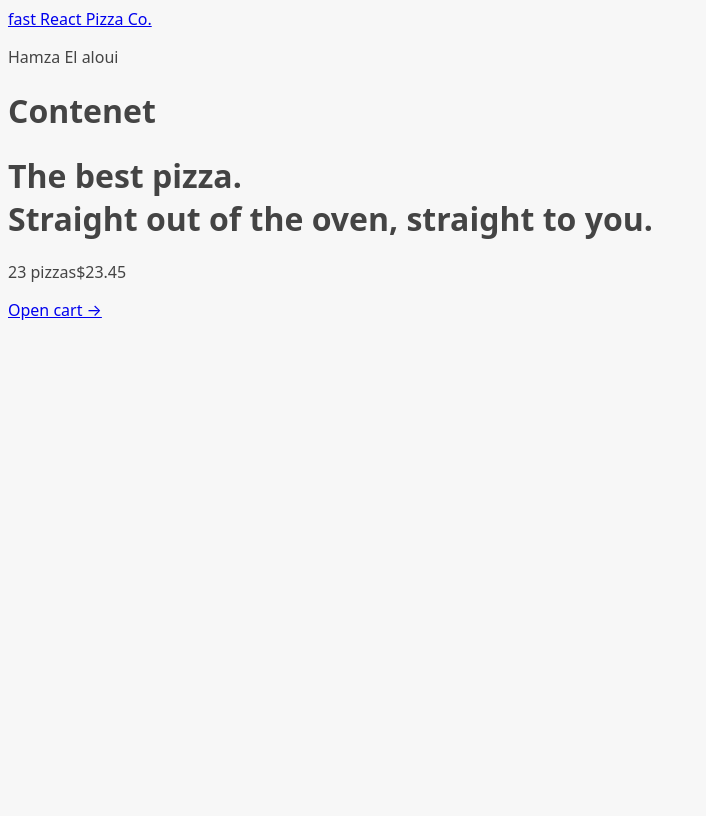
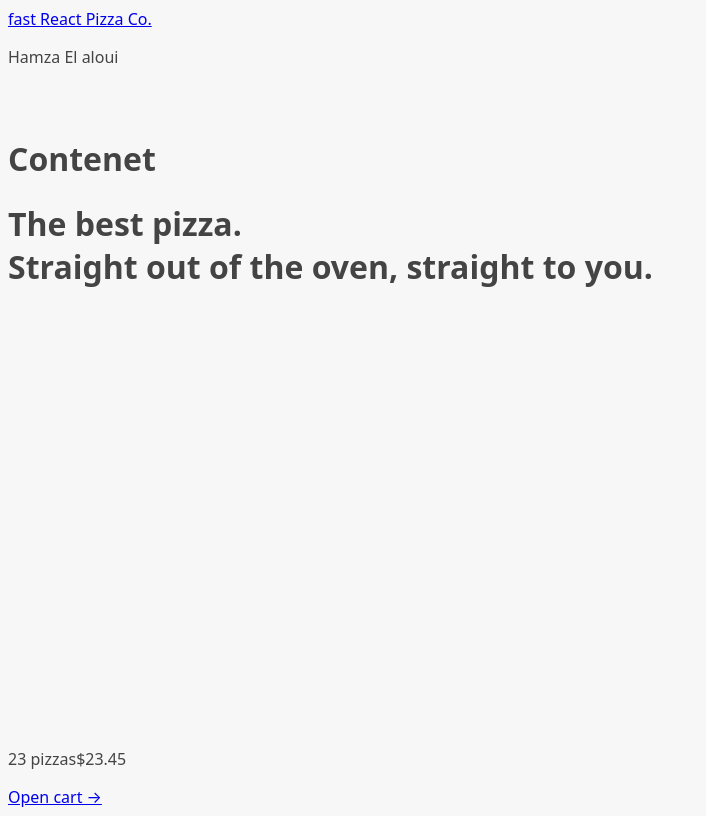
Before and after one commit to HAMZAELALOUI/fast-react-pizza, a React (Vite) app: page / in a window 1280 px wide. Shown: the whole page, without its empty margins (0-706 px from the left). Built offline with nearby package versions, Linux system fonts and the light colour scheme.

Commit message:
Displaying a Loading Indicator

```diff
--- a/src/ui/AppLayouts.jsx
+++ b/src/ui/AppLayouts.jsx
@@ -1,18 +1,22 @@
-import Header from "./Header"
-import CartOverView from '../features/cart/CartOverview'
-import { Outlet } from "react-router-dom"
+import Header from "./Header";
+import CartOverView from "../features/cart/CartOverview";
+import { Outlet, useNavigation } from "react-router-dom";
+import Loader from "./Loader";
 
 function AppLayouts() {
+  const navigation = useNavigation();
+  const isLoading=navigation.state === 'loading';
   return (
-    <div>
-      <Header/>
+    <div className="layout">
+      {isLoading && <Loader/>}
+      <Header />
       <main>
         <h1>Contenet</h1>
-        <Outlet/>
+        <Outlet />
       </main>
-     <CartOverView/>
+      <CartOverView />
     </div>
-  )
+  );
 }
 
-export default AppLayouts
+export default AppLayouts;
--- /dev/null
+++ b/src/ui/Loader.jsx
@@ -0,0 +1,8 @@
+function Loader() {
+  return (
+    <div className="loader">
+    </div>
+  )
+}
+
+export default Loader
```
